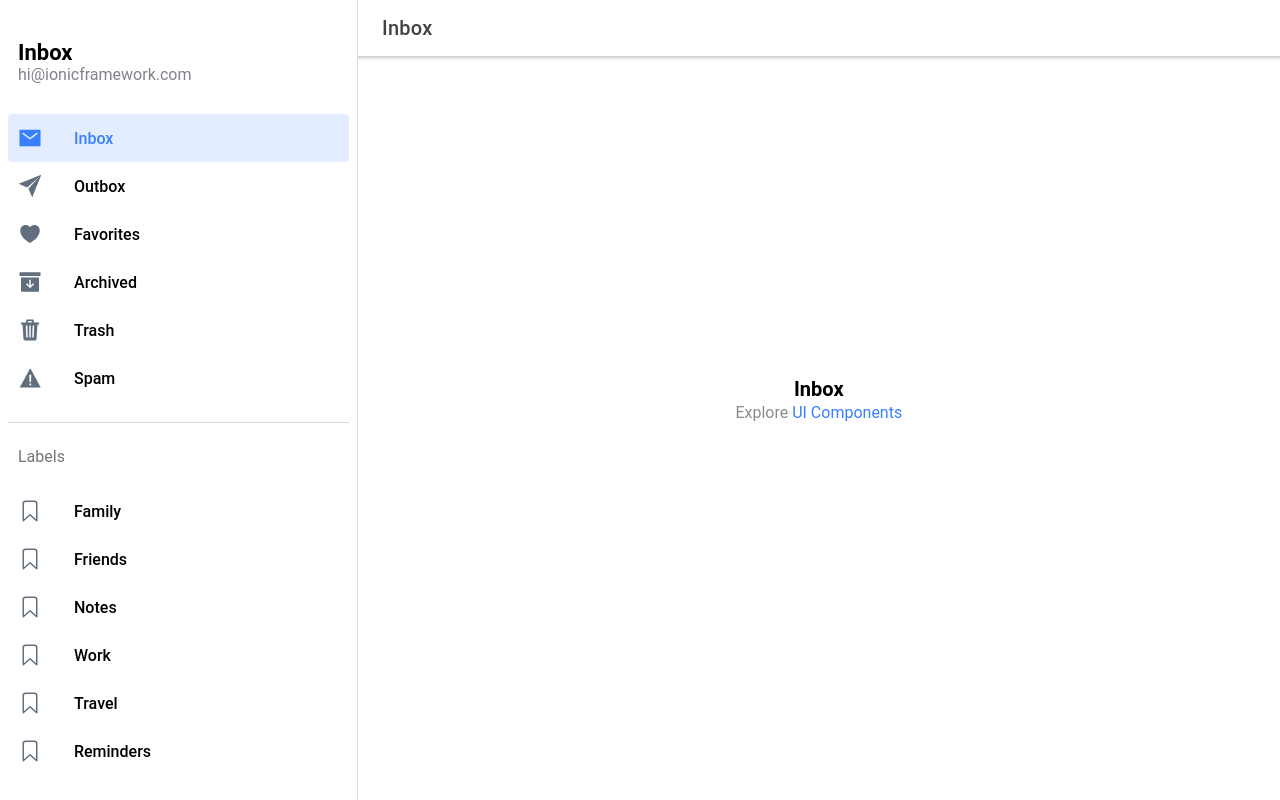
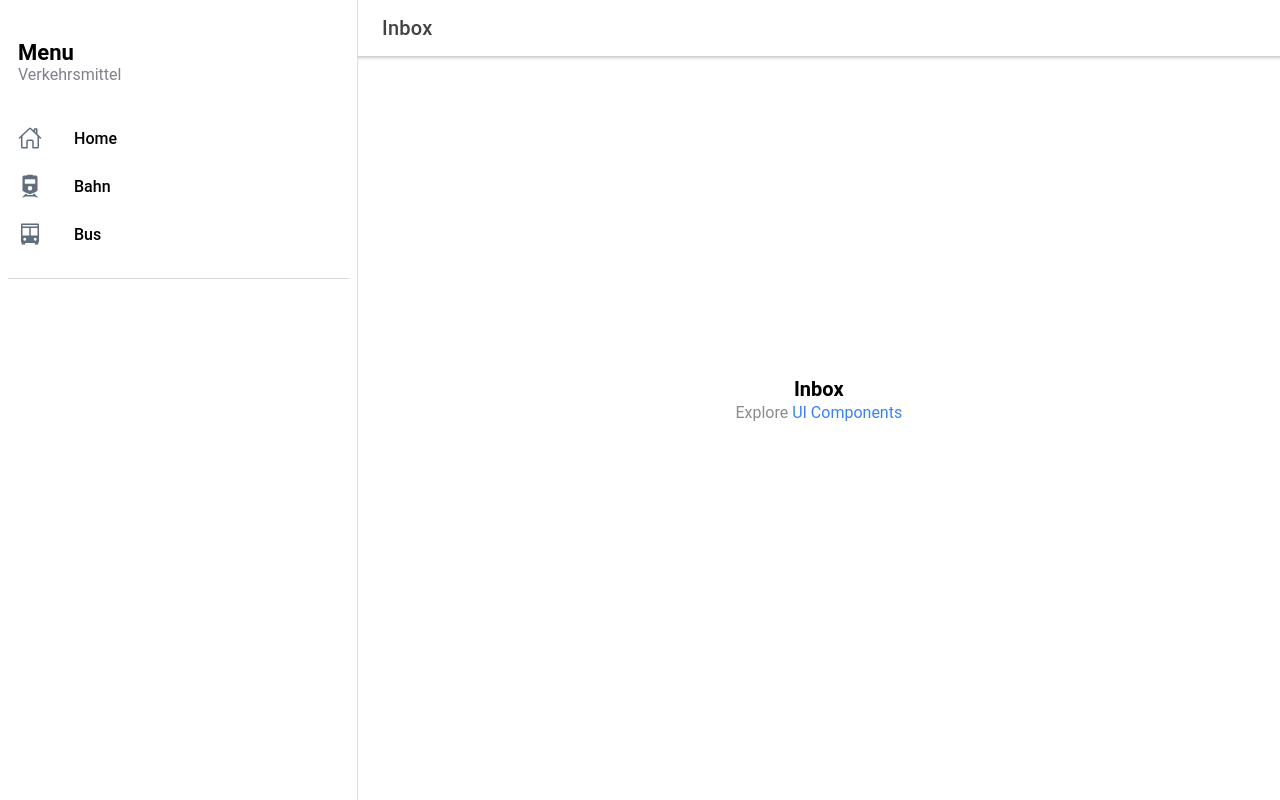
Before and after one commit to Hollandische-Ruderer/Bahnanenschubser, a React (Create React App) app in the folder Bahnanenschubser.Client/: page /page/Inbox in a window 1280 px wide. Built offline with nearby package versions, Linux system fonts and the light colour scheme.

Commit message:
inital test 2

```diff
--- a/Bahnanenschubser.Client/src/components/Menu.tsx
+++ b/Bahnanenschubser.Client/src/components/Menu.tsx
@@ -12,7 +12,7 @@ import {
 
 import React from 'react';
 import { useLocation } from 'react-router-dom';
-import { archiveOutline, archiveSharp, bookmarkOutline, heartOutline, heartSharp, mailOutline, mailSharp, paperPlaneOutline, paperPlaneSharp, trashOutline, trashSharp, warningOutline, warningSharp } from 'ionicons/icons';
+import {trainSharp, trainOutline, busSharp, busOutline, homeOutline} from 'ionicons/icons';
 import './Menu.css';
 
 interface AppPage {
@@ -23,45 +23,24 @@ interface AppPage {
 }
 
 const appPages: AppPage[] = [
-  {
-    title: 'Inbox',
-    url: '/page/Inbox',
-    iosIcon: mailOutline,
-    mdIcon: mailSharp
+  { title: 'Home',
+    url: '/page/Home',
+    iosIcon: homeOutline,
+    mdIcon: homeOutline
   },
   {
-    title: 'Outbox',
-    url: '/page/Outbox',
-    iosIcon: paperPlaneOutline,
-    mdIcon: paperPlaneSharp
+    title: 'Bahn',
+    url: '/page/Bahn',
+    iosIcon: trainOutline,
+    mdIcon: trainSharp
   },
   {
-    title: 'Favorites',
-    url: '/page/Favorites',
-    iosIcon: heartOutline,
-    mdIcon: heartSharp
+    title: 'Bus',
+    url: '/page/Bus',
+    iosIcon: busOutline,
+    mdIcon: busSharp
   },
-  {
-    title: 'Archived',
-    url: '/page/Archived',
-    iosIcon: archiveOutline,
-    mdIcon: archiveSharp
-  },
-  {
-    title: 'Trash',
-    url: '/page/Trash',
-    iosIcon: trashOutline,
-    mdIcon: trashSharp
-  },
-  {
-    title: 'Spam',
-    url: '/page/Spam',
-    iosIcon: warningOutline,
-    mdIcon: warningSharp
-  }
 ];
-
-const labels = ['Family', 'Friends', 'Notes', 'Work', 'Travel', 'Reminders'];
 
 const Menu: React.FC = () => {
   const location = useLocation();
@@ -70,8 +49,8 @@ const Menu: React.FC = () => {
     <IonMenu contentId="main" type="overlay">
       <IonContent>
         <IonList id="inbox-list">
-          <IonListHeader>Inbox</IonListHeader>
-          <IonNote>hi@ionicframework.com</IonNote>
+          <IonListHeader>Menu</IonListHeader>
+          <IonNote>Verkehrsmittel</IonNote>
           {appPages.map((appPage, index) => {
             return (
               <IonMenuToggle key={index} autoHide={false}>
@@ -83,16 +62,6 @@ const Menu: React.FC = () => {
             );
           })}
         </IonList>
-
-        <IonList id="labels-list">
-          <IonListHeader>Labels</IonListHeader>
-          {labels.map((label, index) => (
-            <IonItem lines="none" key={index}>
-              <IonIcon slot="start" icon={bookmarkOutline} />
-              <IonLabel>{label}</IonLabel>
-            </IonItem>
-          ))}
-        </IonList>
       </IonContent>
     </IonMenu>
   );
```
